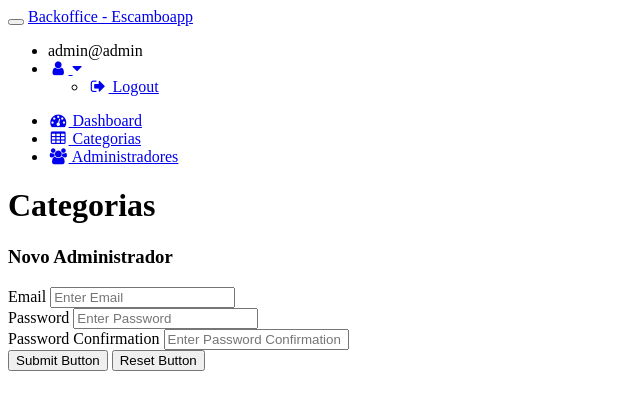
After one commit to HugoRLA/escamboapp, a Rails app: page /backoffice/admins/new in a window 1280 px wide. The commit adds this page. Shown: the top 410 px of the page, without its empty margins (0-640 px from the left). Run offline with Rails 7, Linux system fonts and the light colour scheme; a user stored in the database is signed in; some libraries are stand-ins or nearby versions.

Commit message:
Backoffice add layout new and edit admins
Signed-off-by: Hugo Araujo <hugoricardola@gmail.com>

```diff
--- a/app/controllers/backoffice/admins_controller.rb
+++ b/app/controllers/backoffice/admins_controller.rb
@@ -10,9 +10,9 @@ class Backoffice::AdminsController < BackofficeController
   end
 
   def create
-    @admin = Admin.new(params_category)
+    @admin = Admin.new(params_admin)
     if @admin.save
-      redirect_to backoffice_categories_path, notice: "Administrador #{@admin.email} registada com sucesso"
+      redirect_to backoffice_admins_path, notice: "Administrador #{@admin.email} registada com sucesso"
     else
       render :new
     end
@@ -28,8 +28,8 @@ class Backoffice::AdminsController < BackofficeController
       params[:admin].delete(:password_confirmation)
     end
 
-    if @admin.update(params_category)
-      redirect_to backoffice_categories_path, notice: "Administrador #{@admin.description} actualizada com sucesso"
+    if @admin.update(params_admin)
+      redirect_to backoffice_admins_path, notice: "Administrador #{@admin.email} actualizada com sucesso"
     else
       render :edit
     end
--- a/app/views/admins/sessions/new.html.erb
+++ b/app/views/admins/sessions/new.html.erb
@@ -25,7 +25,7 @@
           <% end %>
           <script>
               <% if notice %>
-              $.notify("<%= notice %>", "success");
+              $.notify("<%= notice %>", "success",{autoHideDelay: 5000});
               <% end %>
           </script>
         </div>
--- /dev/null
+++ b/app/views/backoffice/admins/edit.html.erb
@@ -0,0 +1 @@
+<%= render partial: "backoffice/admins/shared/form", locals: {action: "Editando Administrador"}%>
--- /dev/null
+++ b/app/views/backoffice/admins/new.html.erb
@@ -0,0 +1 @@
+<%= render partial: "backoffice/admins/shared/form", locals: {action: "Novo Administrador"}%>
--- /dev/null
+++ b/app/views/backoffice/admins/shared/_form.html.erb
@@ -0,0 +1,38 @@
+
+<h1 class="page-header">Categorias</h1>
+<% if @admin.errors.any? %>
+  <div class="alert alert-danger alert-dismissable">
+    <button type="button" class="close" data-dismiss="alert" aria-hidden="true">×</button>
+    <ul>
+      <% @admin.errors.full_messages.each do |message| %>
+        <li>
+          <%= message %>
+        </li>
+      <% end %>
+    </ul>
+  </div>
+<% end %>
+<div class="panel panel-default">
+  <div class="panel-heading">
+    <h3><%= action %></h3>
+  </div>
+  <div class="panel-body">
+    <%= form_for([:backoffice, @admin]) do |f| %>
+      <div class="form-group">
+        <label>Email</label>
+        <%= f.text_field :email, class: "form-control", placeholder: "Enter Email"%>
+      </div>
+      <div class="form-group">
+        <label>Password</label>
+        <%= f.password_field :password, class: "form-control", placeholder: "Enter Password"%>
+      </div>
+      <div class="form-group">
+        <label>Password Confirmation</label>
+        <%= f.password_field :password_confirmation, class: "form-control", placeholder: "Enter Password Confirmation"%>
+      </div>
+      <button type="submit" class="btn btn-default">Submit Button</button>
+      <button type="reset" class="btn btn-default">Reset Button</button>
+    <% end %>
+  </div>
+  <!-- /.panel-body -->
+</div>
```
